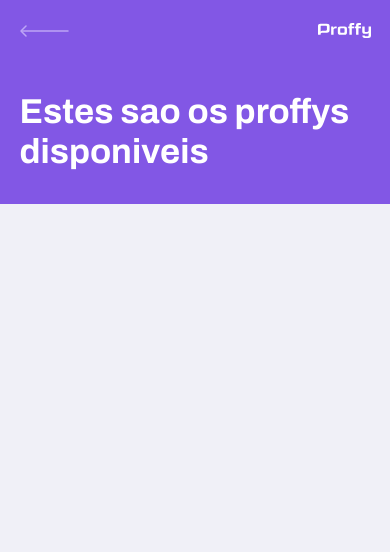
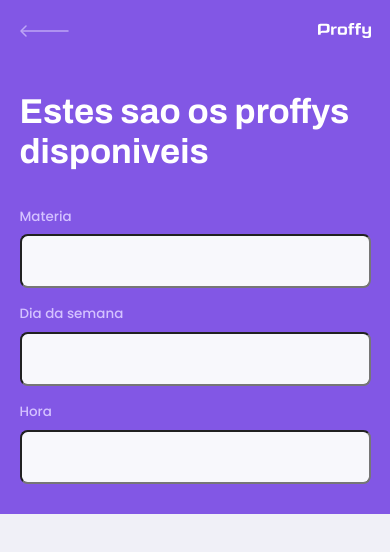
Before and after one commit to gabrielrmodesto/nlw2web, a React (Create React App) app: page /study in a window 390 px wide. Shown: the top 552 px of the page. Built offline with nearby package versions, Linux system fonts and the light colour scheme.

Commit message:
Student form mobile layout

```diff
--- a/src/components/PageHeader/index.tsx
+++ b/src/components/PageHeader/index.tsx
@@ -18,6 +18,8 @@
 			</div>
 			<div className="header-content">
 				<strong>{props.title}</strong>
+
+				{props.children}
 			</div>
 		</header>
 	);
--- a/src/pages/TeachersList/index.tsx
+++ b/src/pages/TeachersList/index.tsx
@@ -6,7 +6,22 @@
 export default function TeachersList() {
 	return (
 		<div id="page-teacher-list" className="container">
-			<PageHeader title="Estes sao os proffys disponiveis" />
+			<PageHeader title="Estes sao os proffys disponiveis">
+				<form action="" id="search-teachers">
+					<div className="input-block">
+						<label htmlFor="subject">Materia</label>
+						<input type="text" id="subject" />
+					</div>
+					<div className="input-block">
+						<label htmlFor="week_day">Dia da semana</label>
+						<input type="text" id="week_day" />
+					</div>
+					<div className="input-block">
+						<label htmlFor="time">Hora</label>
+						<input type="text" id="time" />
+					</div>
+				</form>
+			</PageHeader>
 		</div>
 	);
 }
--- a/src/pages/TeachersList/styles.css
+++ b/src/pages/TeachersList/styles.css
@@ -37,3 +37,39 @@
 	line-height: 4.2rem;
 	color: var(--color-title-in-primary);
 }
+#search-teachers{
+	margin-top: 3.2rem;
+}
+#search-teachers label{
+	color: var(--color-text-in-primary);
+}
+#search-teachers .input-block{
+	position: relative;
+}
+#search-teachers .input-block + .input-block{
+	margin-top: 1.4rem;
+}
+#search-teachers .input-block label{
+	font-size: 1.4rem;
+}
+#search-teachers .input-block input{
+	width: 100%;
+	height: 5.6rem;
+	margin-top: 0.8rem;
+	border-radius: 0.8rem;
+	background: var(--color-input-background);
+	border: 1px solid var(-color-line-in-white);
+	outline: 0;
+	padding: 0 1.6rem;
+	font: 1.6rem Archivo;
+}
+#search-teachers .input-block:focus-within::after{
+	width: calc(100% - 3.2rem);
+	height: 2px;
+	content: '';
+	background: var(--color-primary-light);
+	position: absolute;
+	left: 1.6rem;
+	right: 1.6rem;
+	bottom: 0;
+}
```
